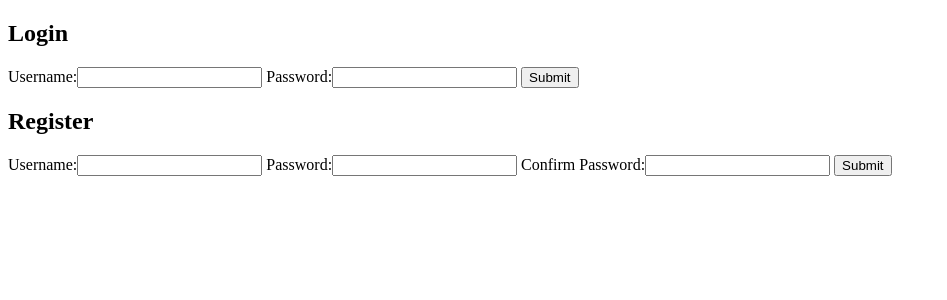
After one commit to sagarmanchanda/video-search, a Flask app: page /login in a window 1280 px wide. The commit adds this page. Shown: the top 300 px of the page, without its empty margins (0-947 px from the left). Run offline with Flask 2, Linux system fonts and the light colour scheme.

Commit message:
Front-end can be started now.

```diff
--- a/app.py
+++ b/app.py
@@ -15,18 +15,70 @@ def search():
     results = []
     video_playing = False
     video_playing_obj = None
+    user = {}
+
+    if 'username' in session:
+        user['logged_in'] = True
+        user['username'] = session['username']
+    else:
+        user['logged_in'] = False
+        user['username'] = None
+
     if request.method == "POST":
         search_query = request.form['search_query']
         results = find_results(search_query)
-    return render_template('home.html', results=results, video_playing=video_playing, video_playing_obj=video_playing_obj)
+    return render_template('home.html', results=results, video_playing=video_playing, video_playing_obj=video_playing_obj, user=user)
 
 @app.route("/play_video/<video_id>")
 def play_video(video_id):
+    results = []
     video_playing = True
     video_playing_obj = get_video_by_id(video_id)
-    # video_id = 'amDIqO9jHtY'
+    user = {}
+
+    if 'username' in session:
+        user['logged_in'] = True
+        user['username'] = session['username']
+    else:
+        user['logged_in'] = False
+        user['username'] = None
+
     results = get_similiar_videos(video_id, 10, 0)
-    return render_template('home.html', results=results, video_playing=video_playing, video_playing_obj=video_playing_obj)
+    return render_template('home.html', results=results, video_playing=video_playing, video_playing_obj=video_playing_obj, user=user)
+
+@app.route("/login", methods=['GET', 'POST'])
+def login():
+    error = ""
+    if request.method == "POST":
+        found_user, user_id = check_user(request.form['l-username'], request.form['l-password'])
+        if found_user:
+            session['username'] = request.form['l-username']
+            session['user_id'] = user_id
+            return redirect(url_for('search'))
+        else:
+            error = "Incorrect username or password"
+    return render_template('login-register.html', error=error)
+
+@app.route("/logout")
+def logout():
+    session.pop('username', None)
+    session.pop('user_id', None)
+    return redirect(url_for('search'))
+
+@app.route("/register", methods=['GET', 'POST'])
+def register():
+    error = ""
+    if request.method == "POST":
+        if request.form['r-password'] == request.form['r-cpassword']:
+            if add_user(request.form['r-username'], request.form['r-password']):
+                error = "Registration Successful. Please Login."
+            else:
+                error = "Registration Unsuccessful. Try again."
+        else:
+            error = "Passwords did not match."
+    return render_template('login-register.html', error=error)
+
 
 if __name__ == "__main__":
+    app.secret_key = '12345678'
     app.run(debug = True)
--- /dev/null
+++ b/templates/login-register.html
@@ -0,0 +1,31 @@
+{% extends "layout.html" %}
+
+{% block title %} <title>login-register</title> {% endblock %}
+
+{% block body %}
+
+<h2>Login</h2>
+<div>
+	<form action="{{ url_for('login') }}", method="POST">
+		Username:<input type="text" name="l-username">
+		Password:<input type="password" name="l-password">
+		<input type="submit" name="Login">
+	</form>
+</div>
+
+
+<h2>Register</h2>
+<div>
+	<form action="{{ url_for('register') }}", method="POST">
+		Username:<input type="text" name="r-username">
+		Password:<input type="password" name="r-password">
+		Confirm Password:<input type="password" name="r-cpassword">
+		<input type="submit" name="Login">
+	</form>
+</div>
+
+<div>
+	<p>{{ error }}</p>
+</div>
+
+{% endblock %}
```
Also changed, not shown: VSauthenticate.py (+35 -0 lines), VSdatabase.py (+23 -5 lines), VSsearch.py (+4 -6 lines), config.json (added, +12 -0 lines), insert_scripts/db.sql (added, +12 -0 lines), templates/home.html (+13 -1 lines).
